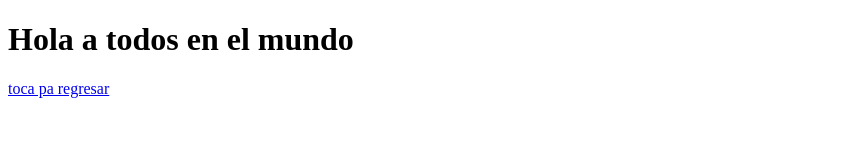
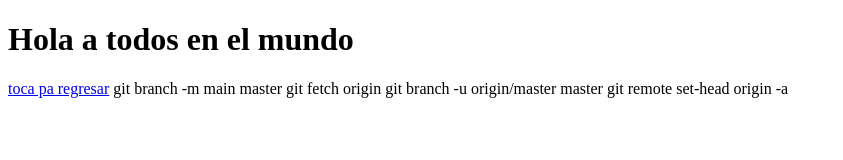
Before and after one commit to 6Caminos/Miprimerrepositorio, a plain HTML site: page assets/css/otro/index.html in a window 1280 px wide. Shown: the whole page, without its empty margins (0-843 px from the left). Drawn offline with Linux system fonts and the light colour scheme.

Commit message:
guradado

```diff
--- a/assets/css/otro/index.html
+++ b/assets/css/otro/index.html
@@ -10,3 +10,7 @@
    <a href="../../../index.html">toca pa regresar</a>
 </body>
 </html>
+git branch -m main master
+git fetch origin
+git branch -u origin/master master
+git remote set-head origin -a
```
